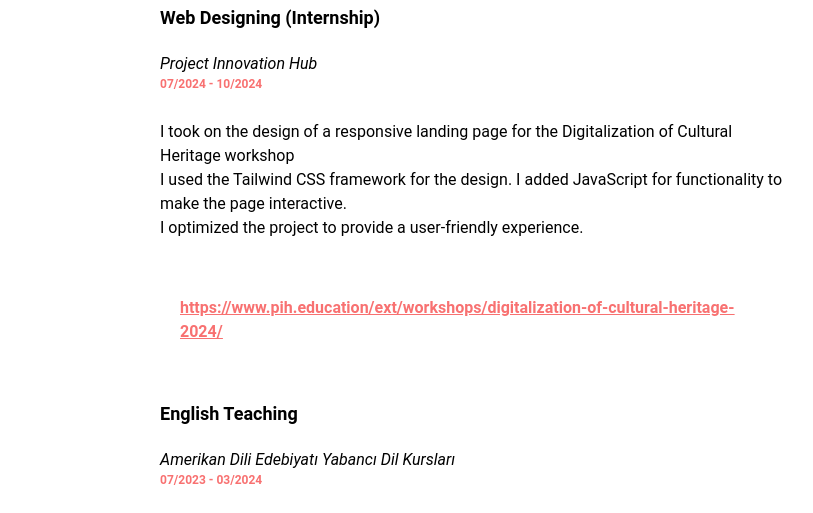
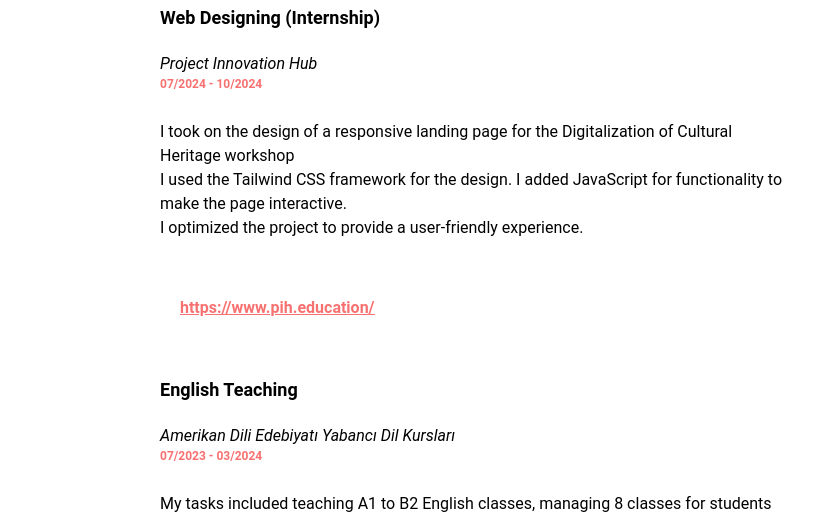
Before and after one commit to abdulkerimosman/final, a website: page workexperience.html in a window 1280 px wide. Shown: the part 264-777 px from the top of the page, without its empty margins (66-879 px from the left). Drawn offline with Linux system fonts and the light colour scheme.

Commit message:
Add files via upload

```diff
--- a/workexperience.html
+++ b/workexperience.html
@@ -67,7 +67,7 @@
           <p>I took on the design of a responsive landing page for the Digitalization of Cultural Heritage workshop</p>
           <p>I used the Tailwind CSS framework for the design. I added JavaScript for functionality to make the page interactive.</p>
           <p>I optimized the project to provide a user-friendly experience.</p>
-          <p class="my-14 mx-5 text-red-400 font-semibold underline cursor-pointer"><a href="https://www.pih.education/ext/workshops/digitalization-of-cultural-heritage-2024/">https://www.pih.education/ext/workshops/digitalization-of-cultural-heritage-2024/</a></p>
+          <p class="my-14 mx-5 text-red-400 font-semibold underline cursor-pointer"><a href="https://www.pih.education/ext/workshops/digitalization-of-cultural-heritage-2024/">https://www.pih.education/</a></p>
           <p class="mt-6 font-semibold text-lg">English Teaching</p>
           <p class="mt-5 italic">Amerikan Dili Edebiyatı Yabancı Dil Kursları</p>
           <p class="text-xs text-red-400 font-semibold mb-7">07/2023 - 03/2024</p>
```
